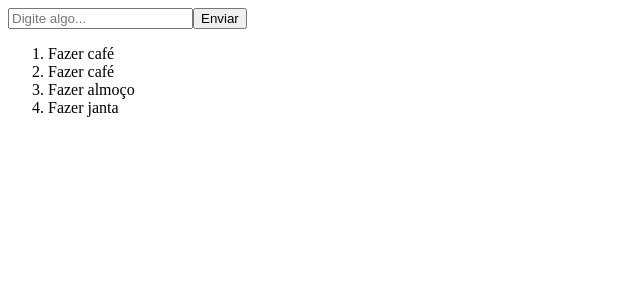
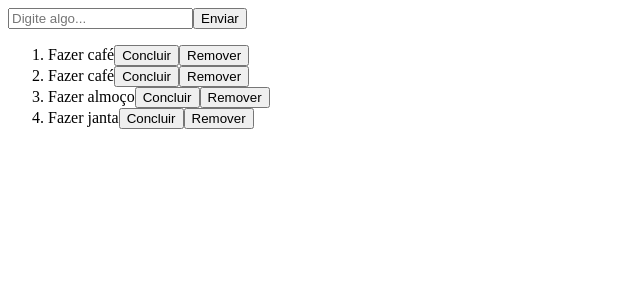
Before and after one commit to alejandrofonsecac/reactTS, a React (Vite) app in the folder react-TS/: page / in a window 1280 px wide. Shown: the top 300 px of the page, without its empty margins (0-640 px from the left). Built offline with nearby package versions, Linux system fonts and the light colour scheme.

Commit message:
Removendo e Adicionando itens na lista

```diff
--- a/react-TS/src/App.tsx
+++ b/react-TS/src/App.tsx
@@ -5,10 +5,10 @@ export function App() {
 
   const [value, setValue] = useState('')
   const [list, setList] = useState([
-    {id: '1', label: 'Fazer café'},
-    {id: '2', label: 'Fazer café'},
-    {id: '3', label: 'Fazer almoço'},
-    {id: '4', label: 'Fazer janta'}
+    {id: '1', label: 'Fazer café', complete: false},
+    {id: '2', label: 'Fazer café', complete: false},
+    {id: '3', label: 'Fazer almoço', complete: false},
+    {id: '4', label: 'Fazer janta', complete: false}
   ]);
 
   return (
@@ -23,7 +23,7 @@ export function App() {
         onClick={() => {
           setList([
             ...list,
-            {id: (list.length + 1).toString(), label:value},
+            {id: (list.length + 1).toString(), label:value, complete: false},
           ])
           setValue('');
         }}
@@ -35,6 +35,18 @@ export function App() {
         {list.map((listItem) => (
           <li key={listItem.id}>
             {listItem.label}
+
+            <button onClick={() => setList([...list.map(item => (
+              {...item, complete: item.id === listItem.id ? true
+                : item.complete
+              }
+              ))])}>
+              Concluir
+            </button>
+
+            <button onClick={() => setList([...list.filter(item => item.id !== listItem.id)])}>
+              Remover
+            </button>
           </li>
         ))}
       </ol>
```
Also changed, not shown: react-TS/src/docs/listInReact.md (+23 -0 lines).
